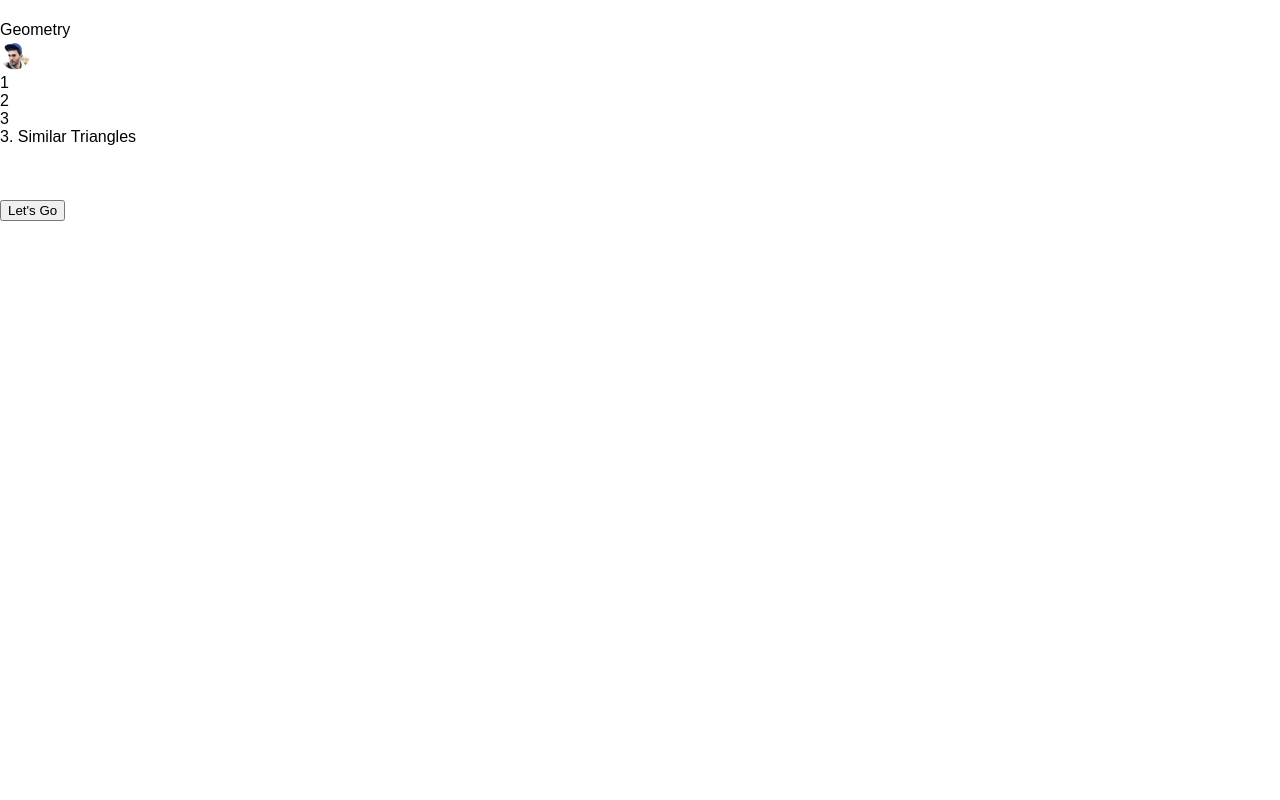
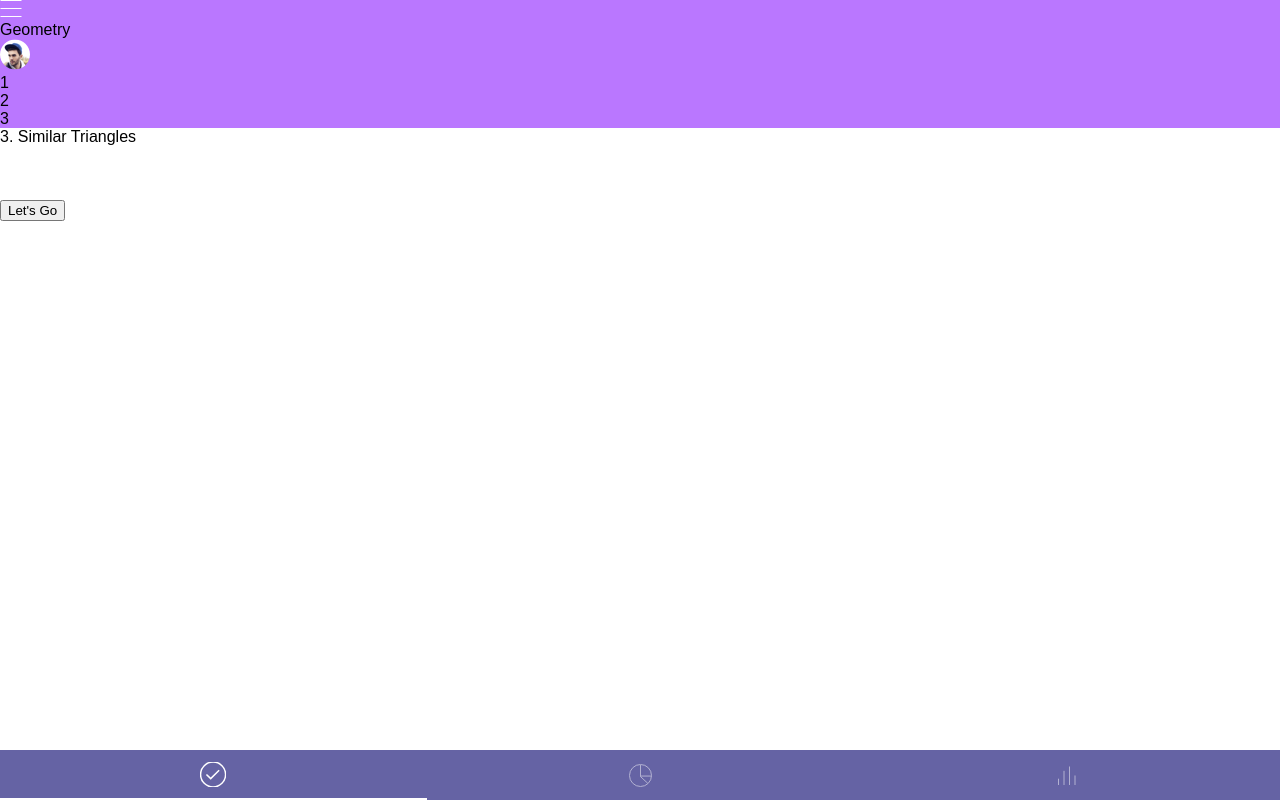
Before and after one commit to dimadesu/math-subtopics-navigator, a React app: page / in a window 1280 px wide. Built offline with nearby package versions, Linux system fonts and the light colour scheme.

Commit message:
Basic layout and tabs-bar styling

```diff
--- a/src/App.css
+++ b/src/App.css
@@ -1,2 +1,34 @@
 .app {
+  display: flex;
+  height: 100%;
+  flex-direction: column;
 }
+
+.header {
+  background-color: #BA77FF;
+}
+
+.subtopics {
+  flex: 1;
+  background-color: white;
+}
+
+.tabs-bar {
+  display: flex;
+  width: 100%;
+  height: 50px;
+  background-color: #6563A4;
+}
+
+.tabs-bar__item {
+  flex: 1;
+  display: flex;
+  justify-content: center;
+  align-items: center;
+  opacity: .5;
+}
+
+.tabs-bar__item--active {
+  opacity: 1;
+  border-bottom: 2px solid white;
+}
--- a/src/App.tsx
+++ b/src/App.tsx
@@ -32,14 +32,14 @@ class App extends React.Component {
             <button type="button">Let's Go</button>
           </div>
         </div>
-        <div className="tab-bar">
-          <div className="tab-bar__item--active">
+        <div className="tabs-bar">
+          <div className="tabs-bar__item tabs-bar__item--active">
             <img src="/assets/tick.svg" alt="Tick"/>
           </div>
-          <div className="tab-bar__item">
+          <div className="tabs-bar__item">
             <img src="/assets/piechart.svg" alt="Pie chart"/>
           </div>
-          <div className="tab-bar__item">
+          <div className="tabs-bar__item">
             <img src="/assets/linegraph.svg" alt="Line graph"/>
           </div>
         </div>
--- a/src/index.css
+++ b/src/index.css
@@ -1,3 +1,13 @@
+* {
+  box-sizing: border-box;
+}
+
+html,
+body,
+#root {
+  height: 100%;
+}
+
 body {
   margin: 0;
   padding: 0;
```
Also changed, not shown: 1 other file (tests, documents, lock files or other folders).
